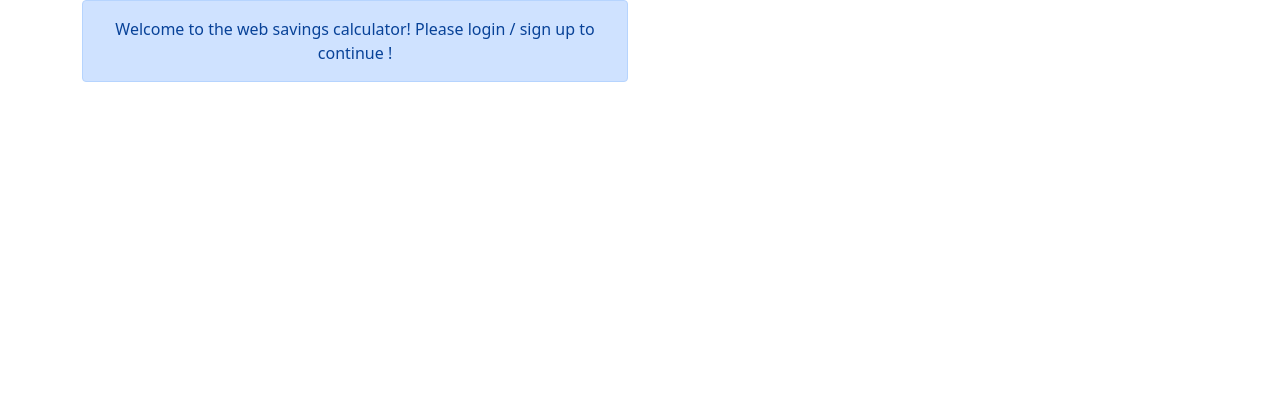
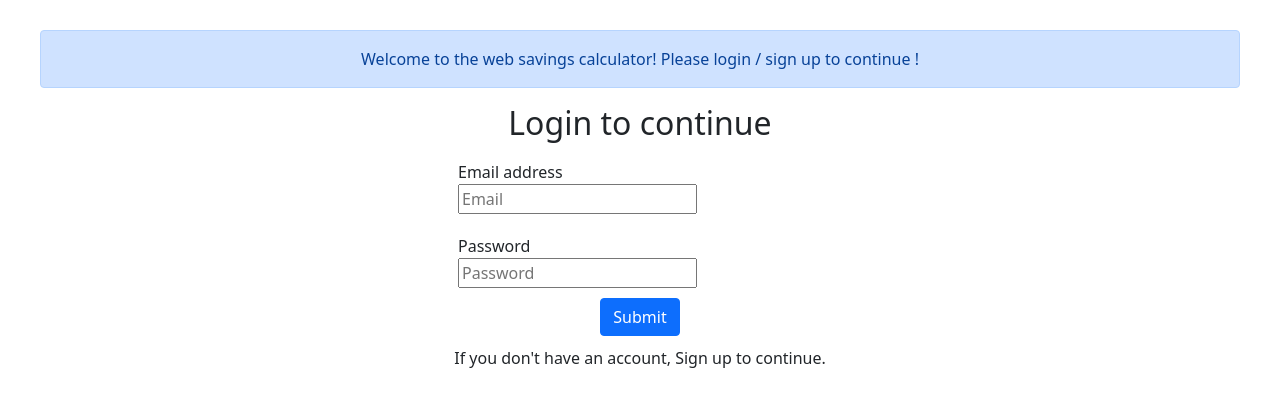
Before and after one commit to MarijaNikolova/WebSavingsFE, a React (Create React App) app: page / in a window 1280 px wide. Shown: the top 406 px of the page. Built offline with nearby package versions, Linux system fonts and the light colour scheme.

Commit message:
Added login page and fetching of customer data.

```diff
--- a/package.json
+++ b/package.json
@@ -7,10 +7,13 @@
     "@testing-library/react": "^11.1.0",
     "@testing-library/user-event": "^12.1.10",
     "bootstrap": "^5.1.1",
+    "final-form": "^4.20.4",
     "react": "^17.0.2",
     "react-bootstrap": "^2.0.0-rc.0",
     "react-dom": "^17.0.2",
+    "react-final-form": "^6.5.7",
     "react-scripts": "4.0.3",
+    "styled-components": "^5.3.1",
     "web-vitals": "^1.0.1"
   },
   "scripts": {
--- a/src/App.js
+++ b/src/App.js
@@ -1,21 +1,37 @@
 import './App.css';
 import Alert from 'react-bootstrap/Alert';
 import 'bootstrap/dist/css/bootstrap.min.css';
-import { Col, Container, Row } from 'react-bootstrap';
+import { Col, Row } from 'react-bootstrap';
+import LoginForm from './LoginForm';
+import styled from 'styled-components';
+
+const StyledContainer = styled.div`
+  display: flex;
+  flex-direction: column;
+  margin-top: 30px;
+  margin-left: 40px;
+  margin-right: 40px;
+  margin-bottom: 20px;
+`;
 
 function App() {
   return (
     <div className="App">
-      <Container>
-        <Col />
+      <StyledContainer>
         <Row>
           <Col>
             {' '}
             <Alert variant="primary">Welcome to the web savings calculator! Please login / sign up to continue !</Alert>
           </Col>
+        </Row>
+        <Row>
+          <Col />
+          <Col>
+            <LoginForm />
+          </Col>
           <Col />
         </Row>
-      </Container>
+      </StyledContainer>
     </div>
   );
 }
--- /dev/null
+++ b/src/LoginForm.jsx
@@ -0,0 +1,59 @@
+import { Form as FinalForm, Field } from 'react-final-form';
+import { Button } from 'react-bootstrap';
+import styled from 'styled-components';
+import { StyledInput } from './styles';
+import { get } from './utils/httputil';
+import { ENDPOINT_URL } from './constants';
+import { checkError } from './utils/fetchutils';
+
+const StyledFormContainer = styled.div`
+  display: flex;
+  flex-direction: column;
+  justify-content: space-around;
+`;
+
+const StyledFieldHolder = styled.div`
+  margin: 10px;
+  text-align: left;
+`;
+
+const StyledSubmitButtonContainer = styled.div`
+  text-align: center;
+  margin-bottom: 10px;
+`;
+
+const LoginForm = () => (
+  <FinalForm
+    onSubmit={(values) => {
+      console.log(values);
+      get(ENDPOINT_URL + 'customer', {
+        customerEmail: values.email,
+        customerPassword: values.password,
+      })
+        .then((result) => console.log(result))
+        .catch((reason) => alert('Something went wrong. Please check your credentials.'));
+    }}
+    validate={() => {}}
+    render={({ handleSubmit }) => (
+      <form onSubmit={handleSubmit}>
+        <StyledFormContainer>
+          <h2>Login to continue</h2>
+          <StyledFieldHolder>
+            <div>Email address</div>
+            <Field name="email" component="input" placeholder="Email" type="email" />
+          </StyledFieldHolder>
+          <StyledFieldHolder>
+            <div>Password</div>
+            <Field name="password" component="input" placeholder="Password" type="password" />
+          </StyledFieldHolder>
+          <StyledSubmitButtonContainer>
+            <Button type="submit">Submit</Button>
+          </StyledSubmitButtonContainer>
+          <p>If you don't have an account, Sign up to continue. </p>
+        </StyledFormContainer>
+      </form>
+    )}
+  />
+);
+
+export default LoginForm;
--- /dev/null
+++ b/src/constants.js
@@ -0,0 +1 @@
+export const ENDPOINT_URL = 'http://localhost:8080/app/websavings/';
--- /dev/null
+++ b/src/styles.js
@@ -0,0 +1,7 @@
+import React from 'react';
+import styled from 'styled-components';
+
+export const StyledInput = styled.input`
+  width: 500px;
+  height: 30px;
+`;
--- /dev/null
+++ b/src/utils/fetchutils.js
@@ -0,0 +1,8 @@
+export const checkError = (response) => {
+  console.log('check eerro', response);
+  if (response.status >= 200 && response.status <= 299) {
+    return response.json();
+  } else {
+    throw Error(response.statusText);
+  }
+};
--- /dev/null
+++ b/src/utils/httputil.js
@@ -0,0 +1,17 @@
+import { checkError } from './fetchutils';
+
+const request = (url, params = {}, method = 'GET') => {
+  let options = {
+    method,
+  };
+  if ('GET' === method) {
+    url += '?' + new URLSearchParams(params).toString();
+  } else {
+    options.body = JSON.stringify(params);
+  }
+
+  return fetch(url, options).then((response) => checkError(response));
+};
+
+export const get = (url, params) => request(url, params, 'GET');
+export const post = (url, params) => request(url, params, 'POST');
```
Also changed, not shown: 2 other files (tests, documents, lock files or other folders).
